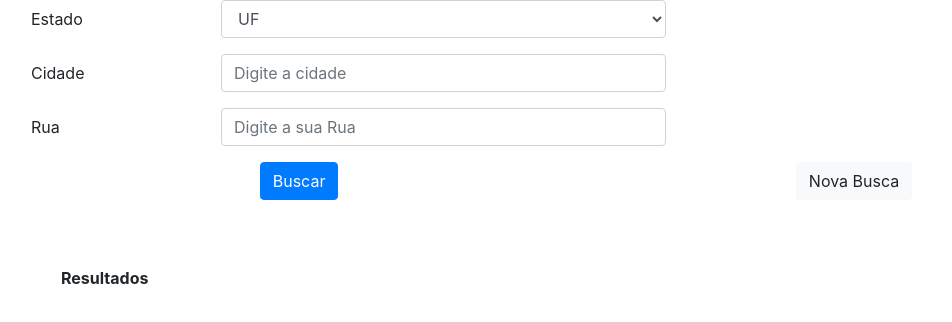
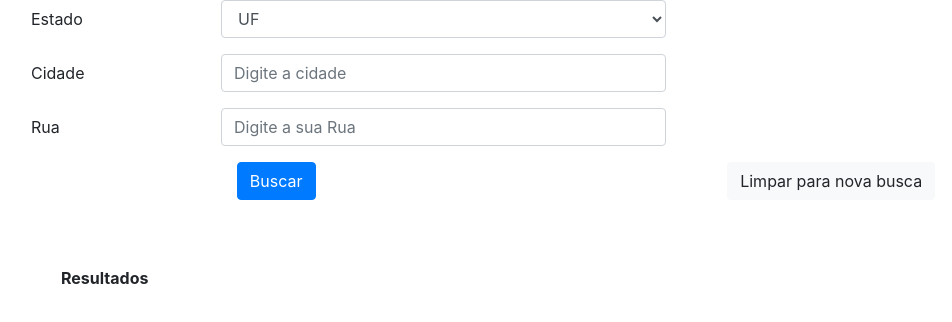
Before and after one commit to Ericksonprofissional/buscaCEP, a plain HTML site: page index.html in a window 1280 px wide. Shown: the whole page, without its empty margins (54-1006 px from the left). Drawn offline with nearby package versions, Linux system fonts and the light colour scheme; no server answers.

Commit message:
Botão limpar tela

```diff
--- a/index.html
+++ b/index.html
@@ -33,7 +33,7 @@
             </div>
             <div class="d-flex justify-content-around">
             <button class="btn btn-primary find" type="submit">Buscar</button>
-            <button class="btn btn-light clear" type="button">Nova Busca</button>
+            <button class="btn btn-light clear" type="button">Limpar para nova busca</button>
             </div>
         </form>
         <div class="clientes-container">
```
